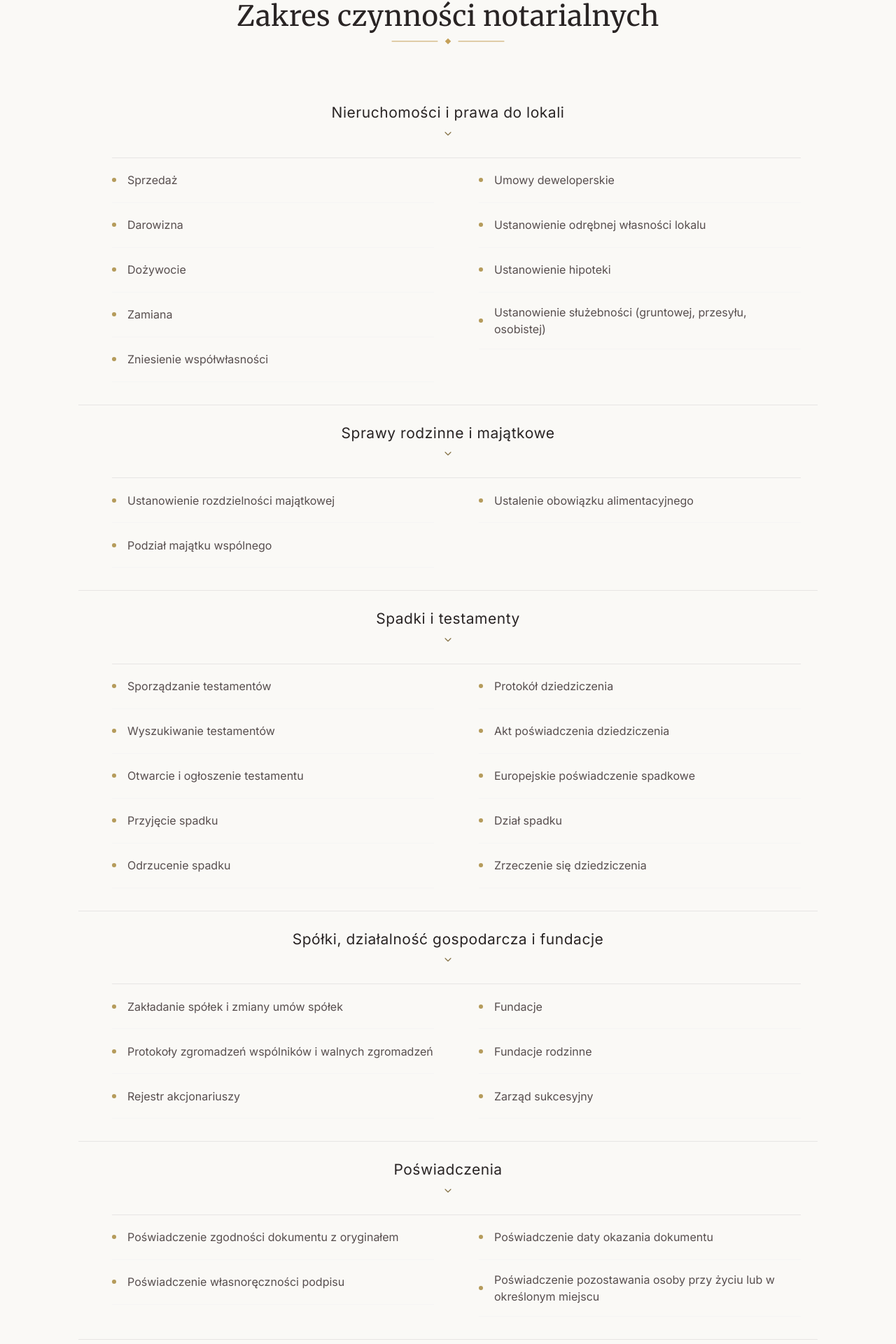
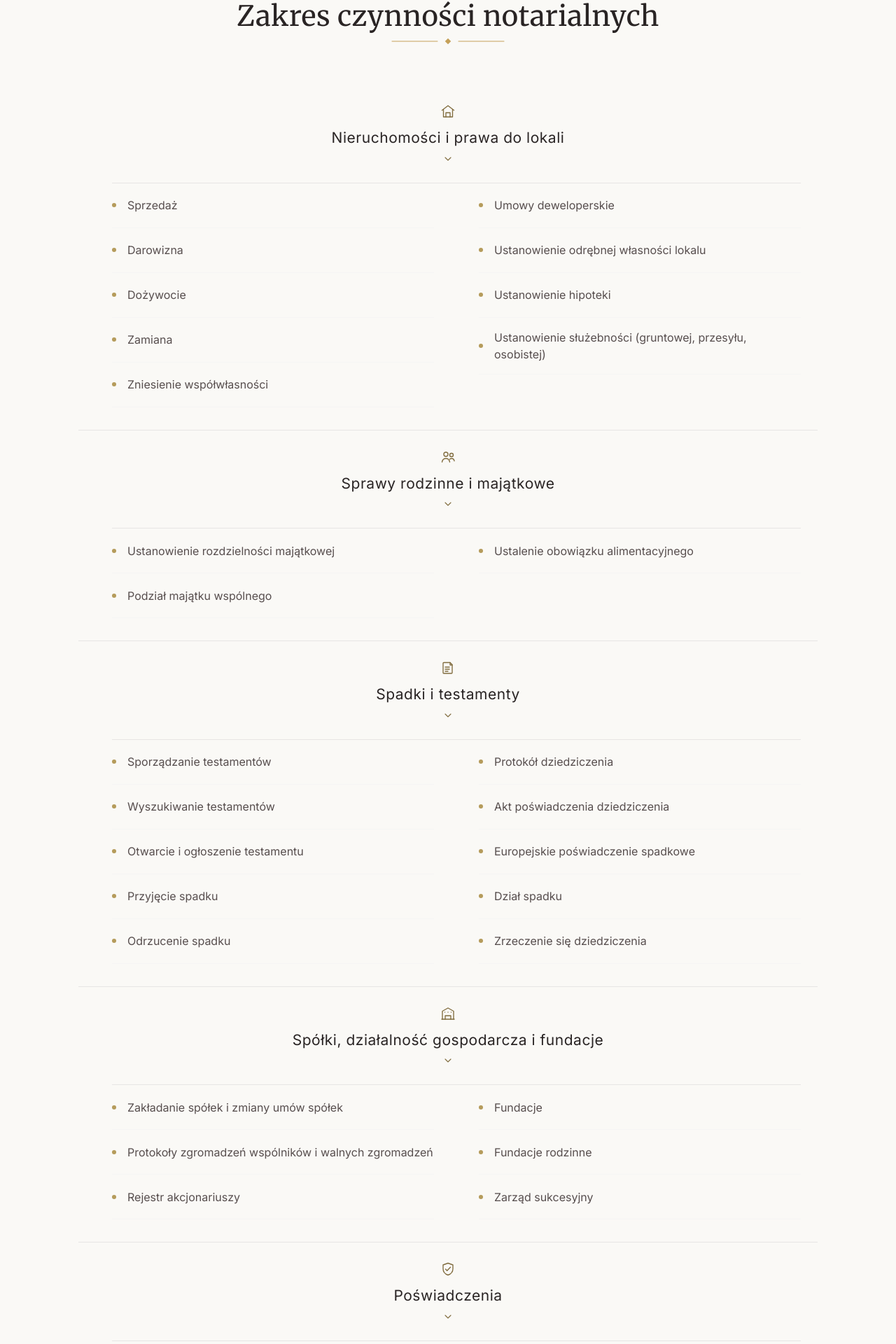
Before and after one commit to Salonce/notary-website, an Angular app: page / in a window 1280 px wide. Shown: the part 1574-3494 px from the top of the page at 70% size. Built offline with nearby package versions, Linux system fonts and the light colour scheme; no server answers.

Commit message:
icons for notarial services

```diff
--- a/src/features/notarial-services/notarial-services.html
+++ b/src/features/notarial-services/notarial-services.html
@@ -60,6 +60,42 @@
           (click)="toggleNieruchomosci()"
         >
 
+          <!-- IKONA -->
+          <span
+            class="mb-2 flex h-7 w-7 items-center justify-center
+                   text-[#806c3e]
+                   transition-colors duration-300
+                   group-hover:text-[#b59b5b]"
+            aria-hidden="true"
+          >
+            <svg
+              xmlns="http://www.w3.org/2000/svg"
+              viewBox="0 0 24 24"
+              fill="none"
+              stroke="currentColor"
+              stroke-width="1.35"
+              class="h-6 w-6"
+            >
+              <path
+                stroke-linecap="round"
+                stroke-linejoin="round"
+                d="M3.5 10.5 12 4l8.5 6.5"
+              />
+              <path
+                stroke-linecap="round"
+                stroke-linejoin="round"
+                d="M5.5 9.5V20h13V9.5"
+              />
+              <path
+                stroke-linecap="round"
+                stroke-linejoin="round"
+                d="M9 20v-6h6v6"
+              />
+            </svg>
+          </span>
+
+
+          <!-- NAZWA -->
           <span
             class="font-notarial-services-list-main-element
                    text-[20px]
@@ -73,6 +109,8 @@
             Nieruchomości i prawa do lokali
           </span>
 
+
+          <!-- STRZAŁKA -->
           <span
             class="mt-1 flex h-5 w-5 items-center justify-center
                    text-[#806c3e]
@@ -217,6 +255,39 @@
           (click)="toggleRodzinne()"
         >
 
+          <!-- IKONA -->
+          <span
+            class="mb-2 flex h-7 w-7 items-center justify-center
+                   text-[#806c3e]
+                   transition-colors duration-300
+                   group-hover:text-[#b59b5b]"
+            aria-hidden="true"
+          >
+            <svg
+              xmlns="http://www.w3.org/2000/svg"
+              viewBox="0 0 24 24"
+              fill="none"
+              stroke="currentColor"
+              stroke-width="1.35"
+              class="h-6 w-6"
+            >
+              <circle cx="9" cy="8" r="3" />
+              <circle cx="17" cy="9" r="2.5" />
+              <path
+                stroke-linecap="round"
+                stroke-linejoin="round"
+                d="M3.5 19c.6-3.1 2.5-5 5.5-5s4.9 1.9 5.5 5"
+              />
+              <path
+                stroke-linecap="round"
+                stroke-linejoin="round"
+                d="M14.5 15c.7-.7 1.6-1 2.8-1 2 0 3.3 1.2 3.7 3.5"
+              />
+            </svg>
+          </span>
+
+
+          <!-- NAZWA -->
           <span
             class="font-notarial-services-list-main-element
                    text-[20px]
@@ -230,6 +301,8 @@
             Sprawy rodzinne i majątkowe
           </span>
 
+
+          <!-- STRZAŁKA -->
           <span
             class="mt-1 flex h-5 w-5 items-center justify-center
                    text-[#806c3e]
@@ -331,6 +404,42 @@
           (click)="toggleSpadki()"
         >
 
+          <!-- IKONA -->
+          <span
+            class="mb-2 flex h-7 w-7 items-center justify-center
+                   text-[#806c3e]
+                   transition-colors duration-300
+                   group-hover:text-[#b59b5b]"
+            aria-hidden="true"
+          >
+            <svg
+              xmlns="http://www.w3.org/2000/svg"
+              viewBox="0 0 24 24"
+              fill="none"
+              stroke="currentColor"
+              stroke-width="1.35"
+              class="h-6 w-6"
+            >
+              <path
+                stroke-linecap="round"
+                stroke-linejoin="round"
+                d="M6 4.5h9l3 3V19a1 1 0 0 1-1 1H6a1 1 0 0 1-1-1V5.5a1 1 0 0 1 1-1Z"
+              />
+              <path
+                stroke-linecap="round"
+                stroke-linejoin="round"
+                d="M15 4.5V8h3"
+              />
+              <path
+                stroke-linecap="round"
+                stroke-linejoin="round"
+                d="M8 11h6M8 14h6M8 17h4"
+              />
+            </svg>
+          </span>
+
+
+          <!-- NAZWA -->
           <span
             class="font-notarial-services-list-main-element
                    text-[20px]
@@ -344,6 +453,8 @@
             Spadki i testamenty
           </span>
 
+
+          <!-- STRZAŁKA -->
           <span
             class="mt-1 flex h-5 w-5 items-center justify-center
                    text-[#806c3e]
@@ -494,6 +605,47 @@
           (click)="toggleSpolki()"
         >
 
+          <!-- IKONA -->
+          <span
+            class="mb-2 flex h-7 w-7 items-center justify-center
+                   text-[#806c3e]
+                   transition-colors duration-300
+                   group-hover:text-[#b59b5b]"
+            aria-hidden="true"
+          >
+            <svg
+              xmlns="http://www.w3.org/2000/svg"
+              viewBox="0 0 24 24"
+              fill="none"
+              stroke="currentColor"
+              stroke-width="1.35"
+              class="h-6 w-6"
+            >
+              <path
+                stroke-linecap="round"
+                stroke-linejoin="round"
+                d="M4 20V8.5L12 4l8 4.5V20"
+              />
+              <path
+                stroke-linecap="round"
+                stroke-linejoin="round"
+                d="M8 20v-5h8v5"
+              />
+              <path
+                stroke-linecap="round"
+                stroke-linejoin="round"
+                d="M7.5 10h.01M12 10h.01M16.5 10h.01"
+              />
+              <path
+                stroke-linecap="round"
+                stroke-linejoin="round"
+                d="M3 20h18"
+              />
+            </svg>
+          </span>
+
+
+          <!-- NAZWA -->
           <span
             class="font-notarial-services-list-main-element
                    text-[20px]
@@ -507,6 +659,8 @@
             Spółki, działalność gospodarcza i fundacje
           </span>
 
+
+          <!-- STRZAŁKA -->
           <span
             class="mt-1 flex h-5 w-5 items-center justify-center
                    text-[#806c3e]
@@ -630,6 +784,37 @@
           (click)="togglePoswiadczenia()"
         >
 
+          <!-- IKONA -->
+          <span
+            class="mb-2 flex h-7 w-7 items-center justify-center
+                   text-[#806c3e]
+                   transition-colors duration-300
+                   group-hover:text-[#b59b5b]"
+            aria-hidden="true"
+          >
+            <svg
+              xmlns="http://www.w3.org/2000/svg"
+              viewBox="0 0 24 24"
+              fill="none"
+              stroke="currentColor"
+              stroke-width="1.35"
+              class="h-6 w-6"
+            >
+              <path
+                stroke-linecap="round"
+                stroke-linejoin="round"
+                d="M12 3.5 19 6v5.5c0 4.2-2.7 7.5-7 9-4.3-1.5-7-4.8-7-9V6l7-2.5Z"
+              />
+              <path
+                stroke-linecap="round"
+                stroke-linejoin="round"
+                d="m8.5 12 2.2 2.2 4.8-5"
+              />
+            </svg>
+          </span>
+
+
+          <!-- NAZWA -->
           <span
             class="font-notarial-services-list-main-element
                    text-[20px]
@@ -643,6 +828,8 @@
             Poświadczenia
           </span>
 
+
+          <!-- STRZAŁKA -->
           <span
             class="mt-1 flex h-5 w-5 items-center justify-center
                    text-[#806c3e]
@@ -752,6 +939,37 @@
           (click)="togglePozostale()"
         >
 
+          <!-- IKONA -->
+          <span
+            class="mb-2 flex h-7 w-7 items-center justify-center
+                   text-[#806c3e]
+                   transition-colors duration-300
+                   group-hover:text-[#b59b5b]"
+            aria-hidden="true"
+          >
+            <svg
+              xmlns="http://www.w3.org/2000/svg"
+              viewBox="0 0 24 24"
+              fill="none"
+              stroke="currentColor"
+              stroke-width="1.35"
+              class="h-6 w-6"
+            >
+              <path
+                stroke-linecap="round"
+                stroke-linejoin="round"
+                d="M5 4.5h14v15H5z"
+              />
+              <path
+                stroke-linecap="round"
+                stroke-linejoin="round"
+                d="M8.5 8h7M8.5 11.5h7M8.5 15h4.5"
+              />
+            </svg>
+          </span>
+
+
+          <!-- NAZWA -->
           <span
             class="font-notarial-services-list-main-element
                    text-[20px]
@@ -765,6 +983,8 @@
             Pozostałe czynności
           </span>
 
+
+          <!-- STRZAŁKA -->
           <span
             class="mt-1 flex h-5 w-5 items-center justify-center
                    text-[#806c3e]
```
